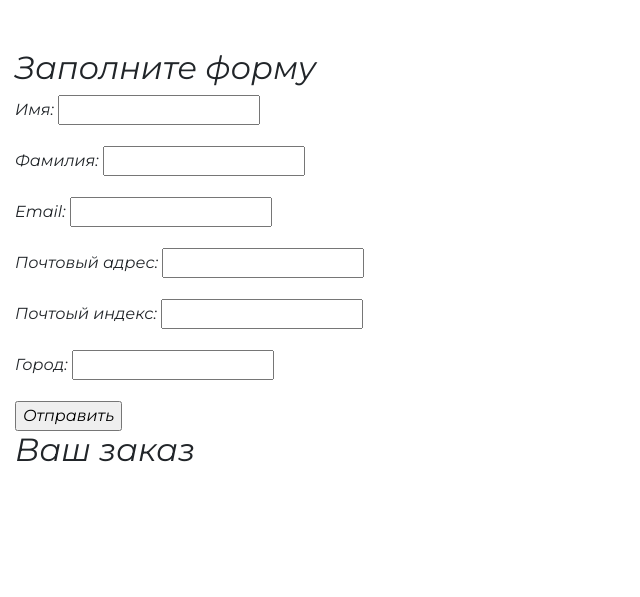
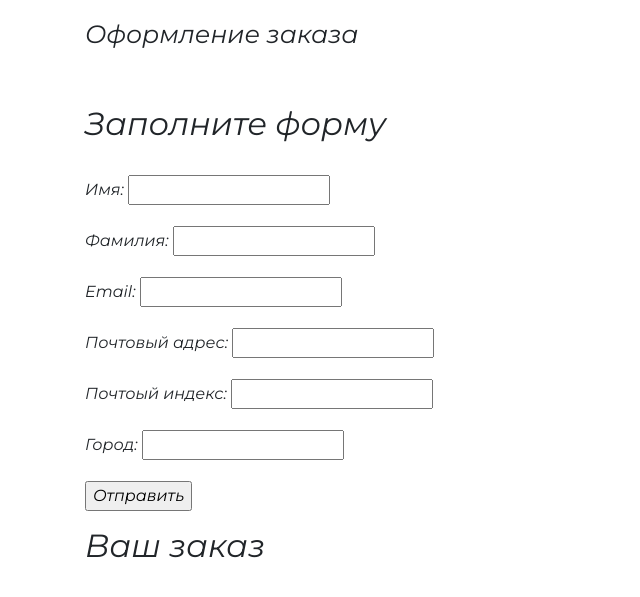
Before and after one commit to buugaaga/Mr.Avocado, a Django app: page /order/create/ in a window 1280 px wide. Shown: the part 56-653 px from the top of the page, without its empty margins (0-640 px from the left). Run offline with Django 3.2, Linux system fonts and the light colour scheme; data that the repository does not hold is empty; some libraries are stand-ins or nearby versions.

Commit message:
Подправил вид формы заполнения данных исправил баги отправки формы.

```diff
--- a/cart/cart.py
+++ b/cart/cart.py
@@ -64,5 +64,5 @@
 
 	# Очистка сессии
 	def clear(self):
-		del self.session[CART_SESSION_ID]
+		del self.session[settings.CART_SESSION_ID]
 		self.session.modified = True
--- a/orders/templates/orders/order/create.html
+++ b/orders/templates/orders/order/create.html
@@ -5,10 +5,16 @@
 {% endblock %}
 
 {% block content %}
+<div class="container">
+    <div class="row justify-content-start  content">
+        <div class="col-sm-12 mb-5">
             <h1>Оформление заказа</h1>
-    <div class="col-sm-4 content">
+        </div>
+        <div class="col-sm-5  mb-4">
             <h2>Заполните форму</h2>
-        <form action="." class="order-form" method="post">
+        </div>
+        <div class="col-sm-8 d-flex  bd-highlight mb-3">
+            <form  action="." class="order-form" method="post">
                 {{ form.as_p }}
                 {% csrf_token %}
                 <input type="submit" value="Отправить">
@@ -25,4 +31,7 @@
                 {% endfor %}
             </ul>
         </div>
+
+    </div>
+</div>
 {% endblock %}
--- a/orders/views.py
+++ b/orders/views.py
@@ -1,6 +1,6 @@
 from django.shortcuts import render
 # Create your views here.
-from .models import Order
+from .models import OrderItem
 from .forms import OrderCreateForm
 from cart.cart import Cart
 
```
Lines whose indentation alone changed are shown as unchanged.
